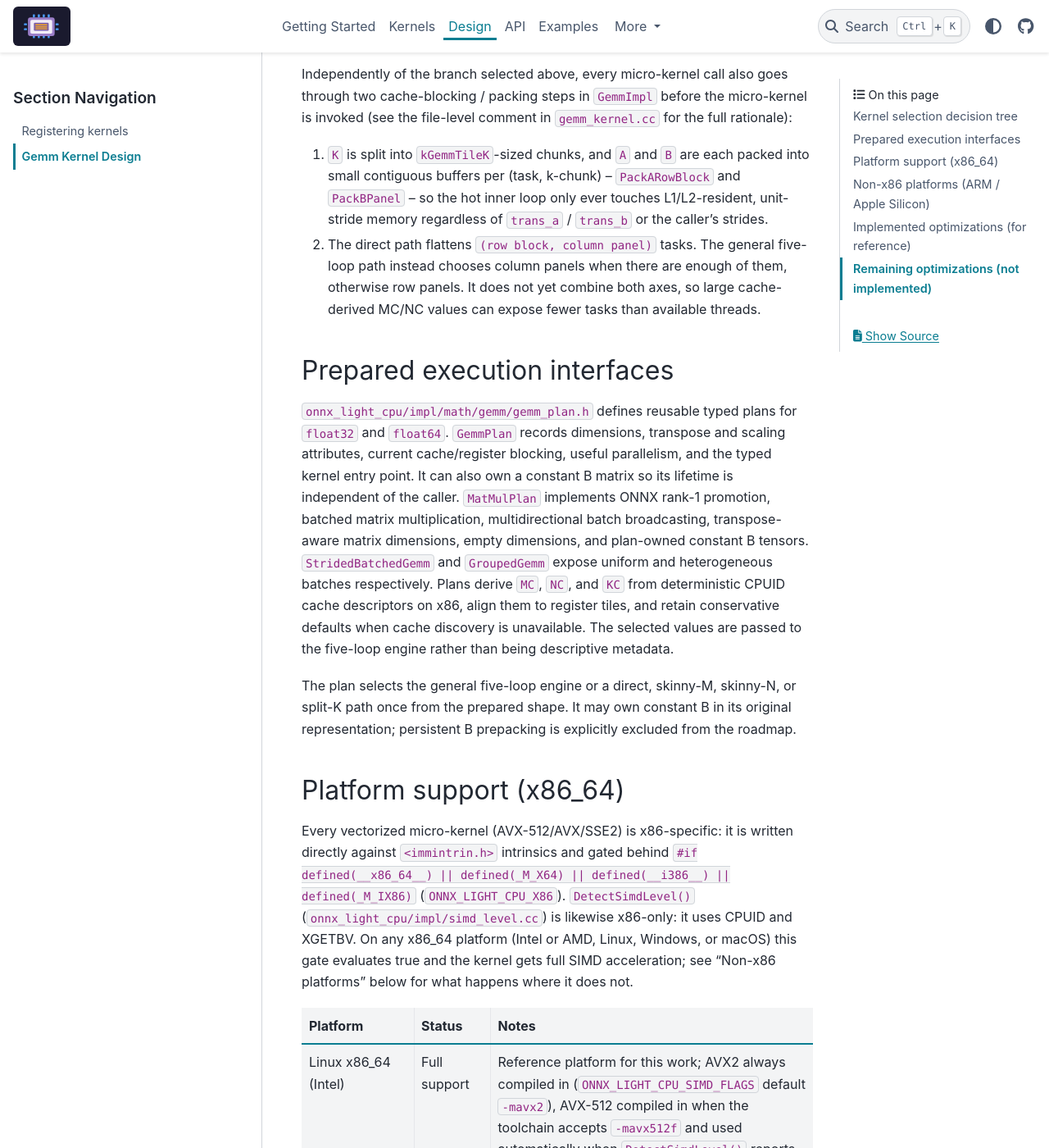
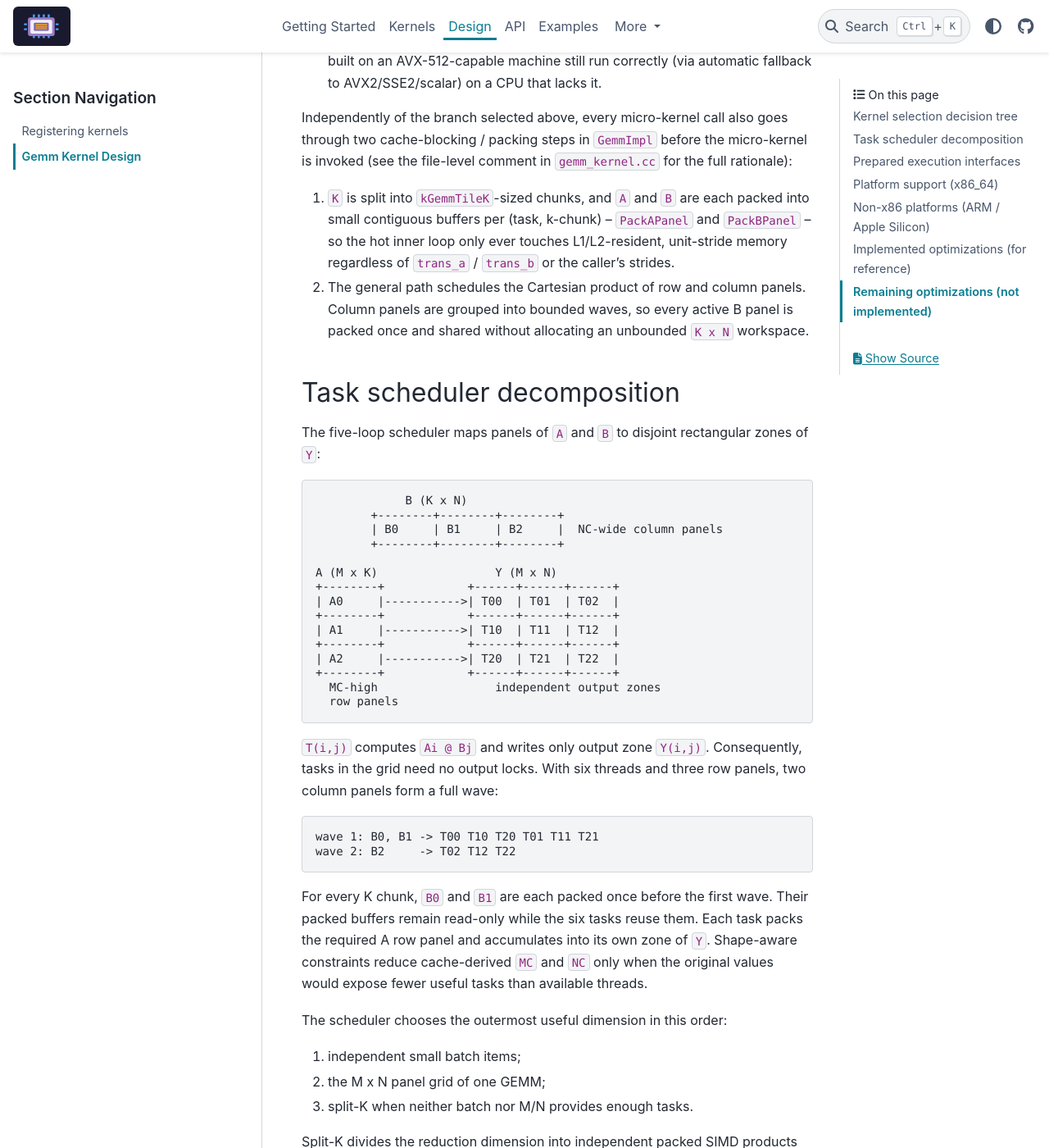
Before and after one commit to xadupre/onnx-light-cpu, a Sphinx documentation site: the page built from docs/design/gemm_kernel_design.rst, in a window 1280 px wide and 1400 px high, scrolled down 1477 px. Shown: the whole window at 82% size. Built offline with Sphinx 7.4.7 and the PyData theme 0.15.4, drawn with Linux system fonts in a browser that asks for light colours; pages that are not in the unit, such as notebooks, are missing from menus; some of the changed text lies outside the part shown.

Commit message:
Implement task-aware GEMM scheduling (#155)
* Implement task-aware GEMM scheduling

Co-authored-by: Copilot <223556219+Copilot@users.noreply.github.com>

* Mark GEMM scheduler roadmap step complete

Co-authored-by: Copilot <223556219+Copilot@users.noreply.github.com>

* Document GEMM scheduler decomposition

Co-authored-by: Copilot <223556219+Copilot@users.noreply.github.com>

* Cross-link GEMM design and roadmap

Co-authored-by: Copilot <223556219+Copilot@users.noreply.github.com>

* Discover gtest cases at test time to fix macOS build

Co-authored-by: xadupre <22452781+xadupre@users.noreply.github.com>

---------

Co-authored-by: Copilot <223556219+Copilot@users.noreply.github.com>
Co-authored-by: copilot-swe-agent[bot] <198982749+Copilot@users.noreply.github.com>
Co-authored-by: xadupre <22452781+xadupre@users.noreply.github.com>

```diff
--- a/docs/design/gemm_kernel_design.rst
+++ b/docs/design/gemm_kernel_design.rst
@@ -6,7 +6,10 @@ multiplication) CPU kernel implemented in
 ``onnx_light_cpu/impl/math/gemm_kernel.cc`` and
 ``onnx_light_cpu/impl/math/gemm/avx512/gemm_kernel_avx512.cc``: how it picks a
 micro-kernel at runtime, and which further optimizations were considered but
-not (yet) implemented, with their expected gain and risk.
+not (yet) implemented, with their expected gain and risk. Delivery order,
+performance gates, and remaining work are tracked in the
+:doc:`Gemm, MatMul, and Attention roadmap
+<../next_steps/2026_08_gemm_matmul>`.
 
 Kernel selection decision tree
 -------------------------------
@@ -71,13 +74,73 @@ the full rationale):
 
 1. ``K`` is split into ``kGemmTileK``-sized chunks, and ``A`` and ``B`` are
    each packed into small contiguous buffers per (task, k-chunk) --
-   ``PackARowBlock`` and ``PackBPanel`` -- so the hot inner loop only ever
+   ``PackAPanel`` and ``PackBPanel`` -- so the hot inner loop only ever
    touches L1/L2-resident, unit-stride memory regardless of ``trans_a`` /
    ``trans_b`` or the caller's strides.
-2. The direct path flattens ``(row block, column panel)`` tasks. The general
-   five-loop path instead chooses column panels when there are enough of them,
-   otherwise row panels. It does not yet combine both axes, so large
-   cache-derived MC/NC values can expose fewer tasks than available threads.
+2. The general path schedules the Cartesian product of row and column panels.
+   Column panels are grouped into bounded waves, so every active B panel is
+   packed once and shared without allocating an unbounded ``K x N`` workspace.
+
+Task scheduler decomposition
+----------------------------
+
+The five-loop scheduler maps panels of ``A`` and ``B`` to disjoint rectangular
+zones of ``Y``:
+
+.. code-block:: text
+
+                 B (K x N)
+            +--------+--------+--------+
+            | B0     | B1     | B2     |  NC-wide column panels
+            +--------+--------+--------+
+
+    A (M x K)                 Y (M x N)
+    +--------+            +------+------+------+
+    | A0     |----------->| T00  | T01  | T02  |
+    +--------+            +------+------+------+
+    | A1     |----------->| T10  | T11  | T12  |
+    +--------+            +------+------+------+
+    | A2     |----------->| T20  | T21  | T22  |
+    +--------+            +------+------+------+
+      MC-high                 independent output zones
+      row panels
+
+``T(i,j)`` computes ``Ai @ Bj`` and writes only output zone ``Y(i,j)``.
+Consequently, tasks in the grid need no output locks. With six threads and
+three row panels, two column panels form a full wave:
+
+.. code-block:: text
+
+   wave 1: B0, B1 -> T00 T10 T20 T01 T11 T21
+   wave 2: B2     -> T02 T12 T22
+
+For every K chunk, ``B0`` and ``B1`` are each packed once before the first
+wave. Their packed buffers remain read-only while the six tasks reuse them.
+Each task packs the required A row panel and accumulates into its own zone of
+``Y``. Shape-aware constraints reduce cache-derived ``MC`` and ``NC`` only
+when the original values would expose fewer useful tasks than available
+threads.
+
+The scheduler chooses the outermost useful dimension in this order:
+
+1. independent small batch items;
+2. the M x N panel grid of one GEMM;
+3. split-K when neither batch nor M/N provides enough tasks.
+
+Split-K divides the reduction dimension into independent packed SIMD products
+and combines their partial outputs:
+
+.. code-block:: text
+
+   K = [K0 | K1 | K2]
+         |    |    |
+         v    v    v
+        P0   P1   P2  ->  Y = alpha * (P0 + P1 + P2) + beta * C
+
+When a product is already running inside a parallel batch region, nested
+split-K is disabled: the product executes its M x N grid directly, avoiding
+serial split-K partitions, temporary partial buffers, and a redundant
+reduction.
 
 Prepared execution interfaces
 -----------------------------
@@ -90,11 +153,13 @@ lifetime is independent of the caller. ``MatMulPlan`` implements ONNX rank-1
 promotion, batched matrix multiplication, multidirectional batch broadcasting,
 transpose-aware matrix dimensions, empty dimensions, and plan-owned constant B
 tensors. ``StridedBatchedGemm`` and ``GroupedGemm`` expose uniform and
-heterogeneous batches respectively. Plans derive ``MC``, ``NC``, and ``KC``
-from deterministic CPUID cache descriptors on x86, align them to register
-tiles, and retain conservative defaults when cache discovery is unavailable.
-The selected values are passed to the five-loop engine rather than being
-descriptive metadata.
+heterogeneous batches respectively. Small independent products are scheduled
+across the persistent pool; products with useful internal M/N parallelism keep
+the batch loop serial to avoid nested pools. Plans derive ``MC``, ``NC``, and
+``KC`` from deterministic CPUID cache descriptors on x86, align them to
+register tiles, then reduce ``MC``/``NC`` when necessary to expose enough work
+for the available threads. The selected values and ``useful_threads`` estimate
+drive execution rather than being descriptive metadata.
 
 The plan selects the general five-loop engine or a direct, skinny-M, skinny-N,
 or split-K path once from the prepared shape. It may own constant B in its
@@ -195,13 +260,25 @@ Implemented optimizations (for reference)
        ``MC``, ``NC``, and ``KC`` values stored in each plan; conservative
        defaults cover unavailable cache discovery.
    * - M/N task parallelism
-     - Partial -- the direct path flattens M x N tasks; the general five-loop
-       path selects one axis. The full task-aware scheduler is P4.5-P4.6 in the
-       roadmap.
+     - Implemented -- the general five-loop path schedules the row-panel x
+       column-panel grid in bounded column waves. Each B panel is packed once
+       per K chunk, while task-aware MC/NC constraints expose enough row and
+       column work without an unbounded packed workspace.
+   * - Batch scheduling
+     - Implemented -- ``MatMulPlan``, ``StridedBatchedGemm``, and
+       ``GroupedGemm`` parallelize collections of small products after
+       validating every input. A product with useful internal parallelism runs
+       its batches serially.
+   * - Split-K
+     - Implemented -- used for long-K products whose M/N grid is insufficient.
+       Partitions use the same packed SIMD micro-kernels as the general path,
+       then a parallel tolerance-preserving reduction. Active batch regions
+       take priority over nested split-K.
    * - A-panel packing (``PackARowBlock``)
      - Implemented -- resolves ``trans_a`` once per (row block, k-chunk).
    * - B-panel packing (``PackBPanel``)
-     - Implemented -- reused across every A row block of a task/k-chunk.
+     - Implemented -- each bounded-wave panel is packed once per K chunk and
+       reused across every A row panel.
    * - NR=2 wide micro-kernel tiles
      - Implemented -- AVX2/SSE2/AVX-512, all element types.
    * - AVX-512 micro-kernel
```
Also changed, not shown: CMakeLists.txt (+9 -1 lines), docs/next_steps/2026_08_gemm_matmul.rst (+72 -19 lines), 7 other files.
